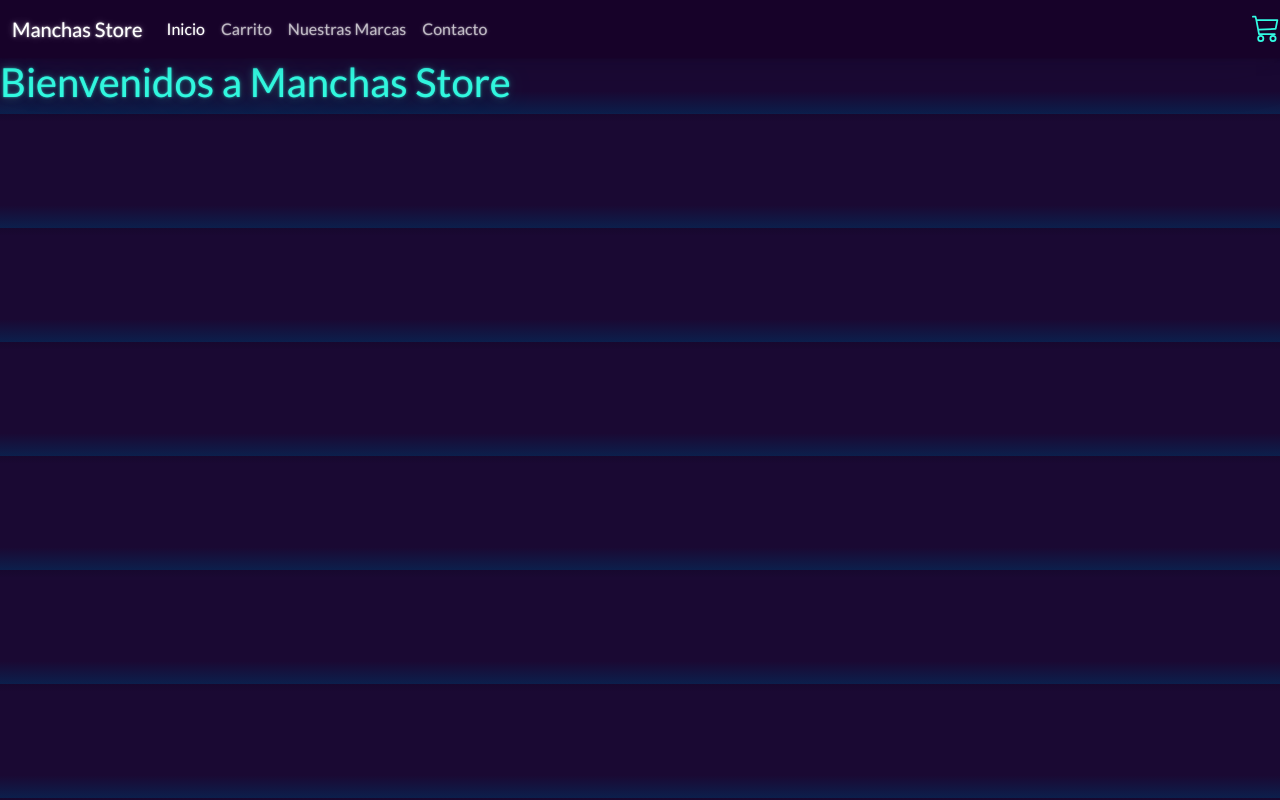
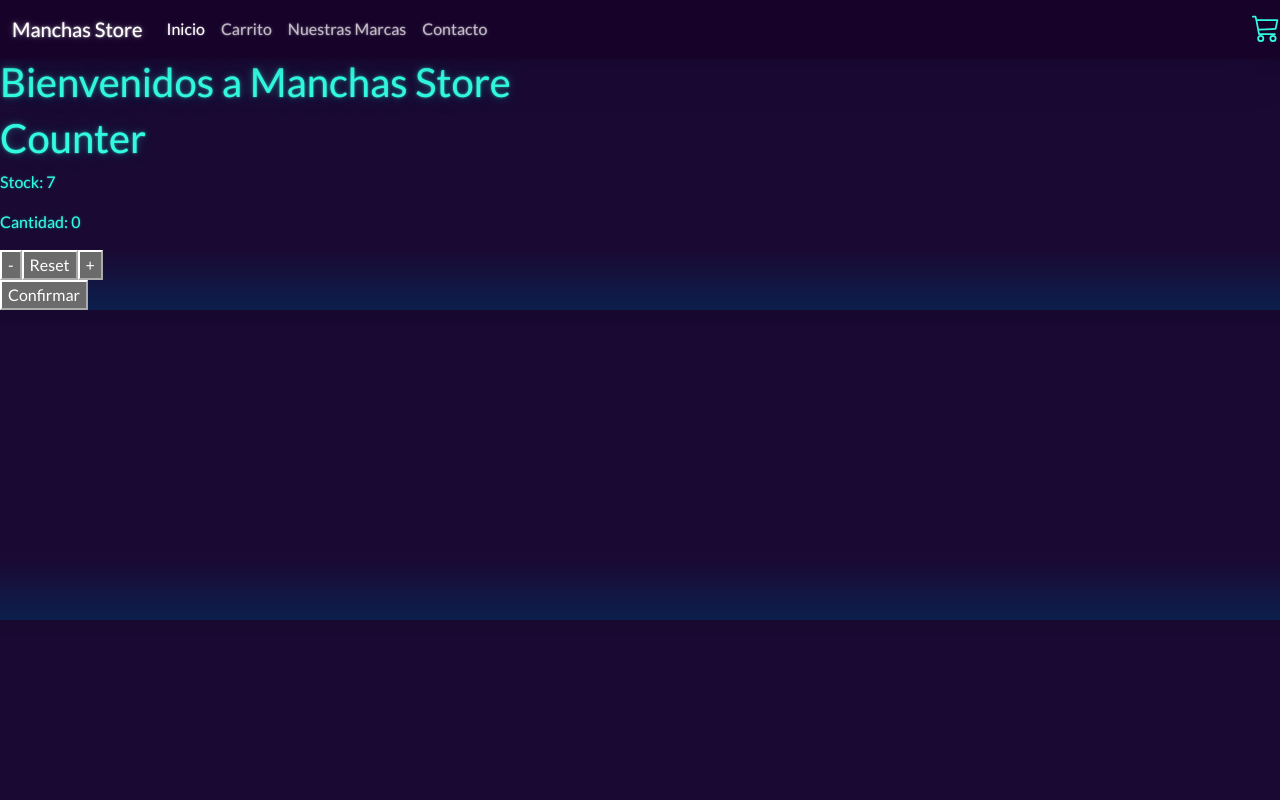
Before and after one commit to ffloresbalaguer/proyectoReact, a React (Create React App) app in the folder my-app/: page / in a window 1280 px wide. Built offline with nearby package versions, Linux system fonts and the light colour scheme.

Commit message:
Desafio 4

```diff
--- /dev/null
+++ b/my-app/src/components/ItemCount/ItemCount.jsx
@@ -0,0 +1,49 @@
+import {useState} from 'react'
+
+const Counter = ({stock, onAdd}) => {
+
+    const [count, setCount] = useState (0)
+
+    function add(){
+        if(count < stock)
+        setCount(count +1)
+    }
+
+    function substract(){
+        if (count > 0){
+            setCount(count-1)
+        }
+
+    }
+
+    function reset(){
+        setCount(0)
+    }
+
+  return (
+    <div>
+        <div className="counter-box">
+            <h1>Counter</h1>
+            <p>Stock: {stock} </p>
+            <p>Cantidad: {count} </p>
+
+
+            <div>
+                <button onClick={substract}> - </button>
+                <button onClick={reset}> Reset </button>
+                <button onClick={add}> + </button>
+            </div>
+            <div>
+                <button onClick={() => onAdd(count)}>Confirmar  </button>
+            </div>
+
+
+        </div>
+
+
+
+    </div>
+  )
+}
+
+export default Counter
--- a/my-app/src/components/ItemListContainer/ItemListContainer.jsx
+++ b/my-app/src/components/ItemListContainer/ItemListContainer.jsx
@@ -1,11 +1,22 @@
+import React from 'react'
+import Counter from '../ItemCount/ItemCount'
 
 
 const ItemListContainer = ({greeting}) => {
+    function onAdd (count){
+        alert(`Te estas llevando ${count} Manchas`)
 
+    }
 
 
     return (
-        <h1>{greeting}</h1>
+        <div>
+            <h1>{greeting}</h1>
+            <div>
+                <Counter stock={7} onAdd={onAdd}/>
+            </div>
+        </div>
+
     )
 }
 
```
